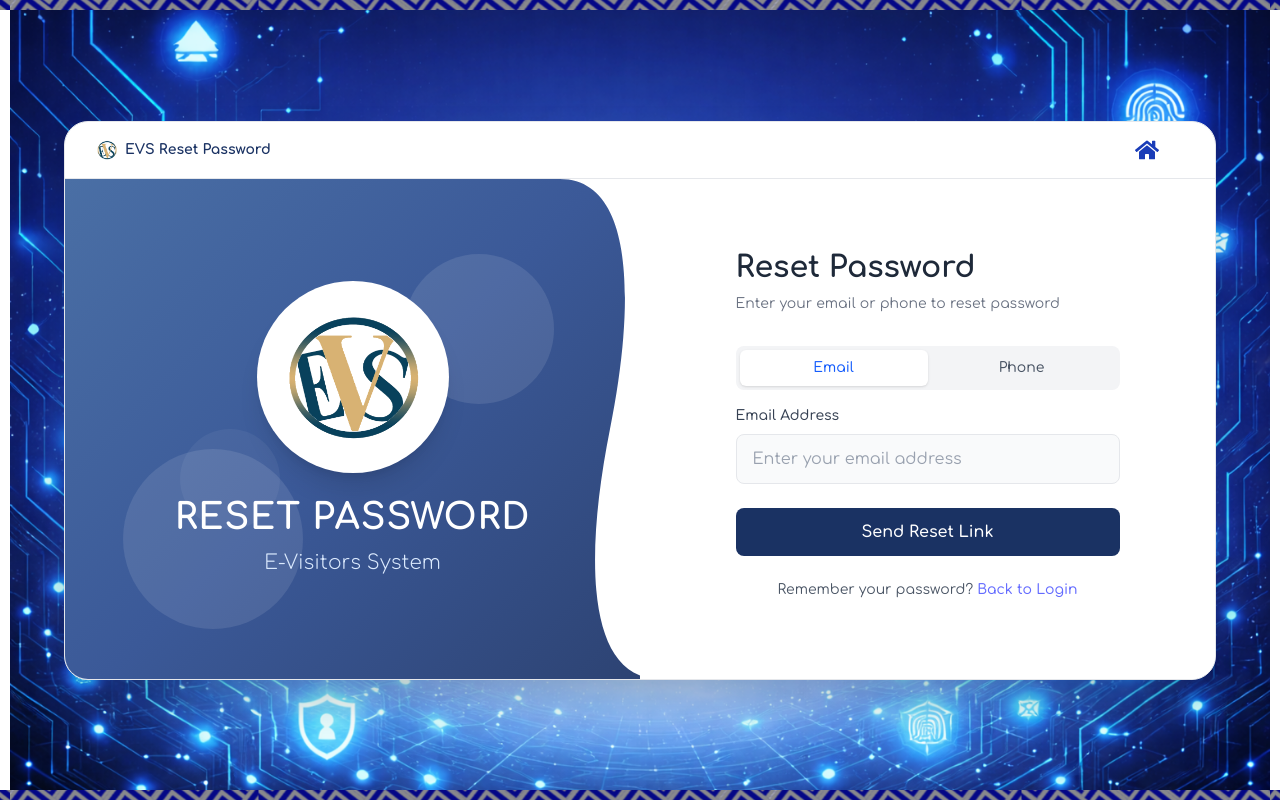
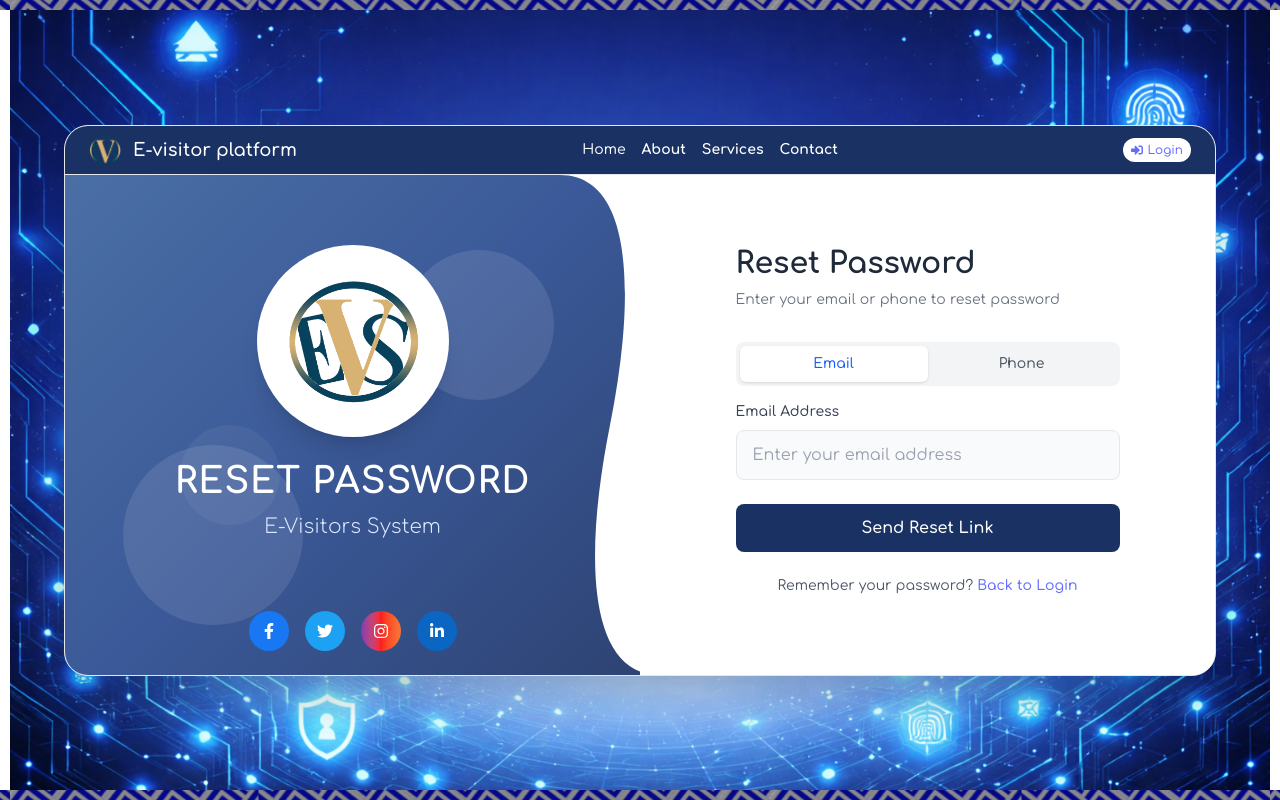
Before and after one commit to ikundabayoplacide/attendance-frontend, a React (Vite) app: page /reset-password in a window 1280 px wide. Built offline with nearby package versions, Linux system fonts and the light colour scheme.

Commit message:
fixed zoom and social media

```diff
--- a/src/pages/auth/resetPasswordPage.tsx
+++ b/src/pages/auth/resetPasswordPage.tsx
@@ -1,5 +1,5 @@
 import { useState } from 'react'
-import { FaChevronDown, FaHome } from 'react-icons/fa'
+import { FaChevronDown, FaSignInAlt, FaFacebookF, FaTwitter, FaLinkedinIn, FaInstagram } from 'react-icons/fa'
 import { Link } from 'react-router-dom'
 import evsLogo from '../../assets/logos/evs.png'
 import backgroundImage from '../../assets/images/chartImagenow.png'
@@ -48,19 +48,39 @@ function ResetPassword() {
       {/* Main reset password container */}
       <div className="w-full max-w-6xl h-auto bg-white backdrop-blur-sm rounded-3xl shadow-2xl border border-gray-200 overflow-hidden relative">
         {/* Window controls */}
-        <div className="flex items-center justify-between p-4 border-b border-gray-200">
-          <span className="ml-4 text-[#1A3263] text-sm flex font-bold">
-            <img src={evsLogo} alt="EVS Logo" className="w-5 h-5 mr-2" />EVS Reset Password</span>
-          <Link to="/">
-            <FaHome className="text-blue-800 hover:text-gray-600 cursor-pointer ml-auto mr-10 w-6 h-6" />
-          </Link>
+        <div className="flex flex-col sm:flex-row justify-between items-center px-3 sm:px-6 py-2 border-b border-gray-200 gap-2 bg-[#1A3263] flex-shrink-0">
+          {/* Logo */}
+          <div className='flex items-center gap-3'>
+            <img src={evsLogo} alt='EVS Logo' className='w-6 h-6 sm:w-8 sm:h-8' />
+            <span className='text-xs sm:text-lg font-semibold text-white'>
+              E-visitor platform
+            </span>
+          </div>
+
+          {/* Nav */}
+          <nav className='hidden md:block'>
+            <ul className='flex gap-4 text-white font-bold text-sm'>
+              <Link to="/" className='hover:text-gray-300 cursor-pointer !text-white'>Home</Link>
+              <li className='hover:text-gray-300 cursor-pointer'>About</li>
+              <li className='hover:text-gray-300 cursor-pointer'>Services</li>
+              <li className='hover:text-gray-300 cursor-pointer'>Contact</li>
+            </ul>
+          </nav>
+
+          {/* Right */}
+          <div className='flex items-center gap-4 text-white'>
+            <Link to="/login" className='rounded-xl bg-white text-blue-800 px-2 py-1 text-xs flex items-center gap-1'>
+              <FaSignInAlt size={12} />
+              Login
+            </Link>
+          </div>
         </div>
 
         {/* Content */}
         <div className="flex flex-col lg:flex-row min-h-[500px] relative">
           {/* Left side - Blue section */}
           <div
-            className="w-full lg:w-1/2 flex items-center justify-center relative p-8 lg:p-0 overflow-visible"
+            className="w-full lg:w-1/2 flex flex-col relative overflow-visible"
             style={{
               background: "linear-gradient(135deg, #4a6fa5 0%, #3b5998 50%, #2d4373 100%)"
             }}
@@ -96,8 +116,8 @@ function ResetPassword() {
               }}
             />
 
-            {/* Content */}
-            <div className="relative z-10 text-center text-white px-8">
+            {/* Content - flex-1 to take available space */}
+            <div className="relative z-10 text-center text-white px-8 flex-1 flex flex-col justify-center">
               <div className="mb-6 flex justify-center">
                 <div className="w-24 h-24 lg:w-48 lg:h-48 rounded-full bg-white flex items-center justify-center shadow-xl">
                   <img src={evsLogo} alt="EVS Logo" className="w-24 h-24 lg:w-34 lg:h-34" />
@@ -105,6 +125,24 @@ function ResetPassword() {
               </div>
               <h2 className="text-2xl lg:text-4xl font-bold mb-3 tracking-wide">RESET PASSWORD</h2>
               <p className="text-lg lg:text-xl text-blue-100 font-light">E-Visitors System</p>
+            </div>
+
+            {/* Social Media Buttons - positioned at bottom */}
+            <div className="relative z-10 pb-6 flex justify-center">
+              <div className="flex justify-center gap-4">
+                <button className="w-10 h-10 rounded-full bg-[#1877F2] text-white flex items-center justify-center hover:bg-[#166FE5] transition-colors">
+                  <FaFacebookF />
+                </button>
+                <button className="w-10 h-10 rounded-full bg-[#1DA1F2] text-white flex items-center justify-center hover:bg-[#1A91DA] transition-colors">
+                  <FaTwitter />
+                </button>
+                <button className="w-10 h-10 rounded-full bg-gradient-to-r from-[#833AB4] via-[#FD1D1D] to-[#F77737] text-white flex items-center justify-center hover:opacity-90 transition-opacity">
+                  <FaInstagram />
+                </button>
+                <button className="w-10 h-10 rounded-full bg-[#0A66C2] text-white flex items-center justify-center hover:bg-[#004182] transition-colors">
+                  <FaLinkedinIn />
+                </button>
+              </div>
             </div>
           </div>
 
```
